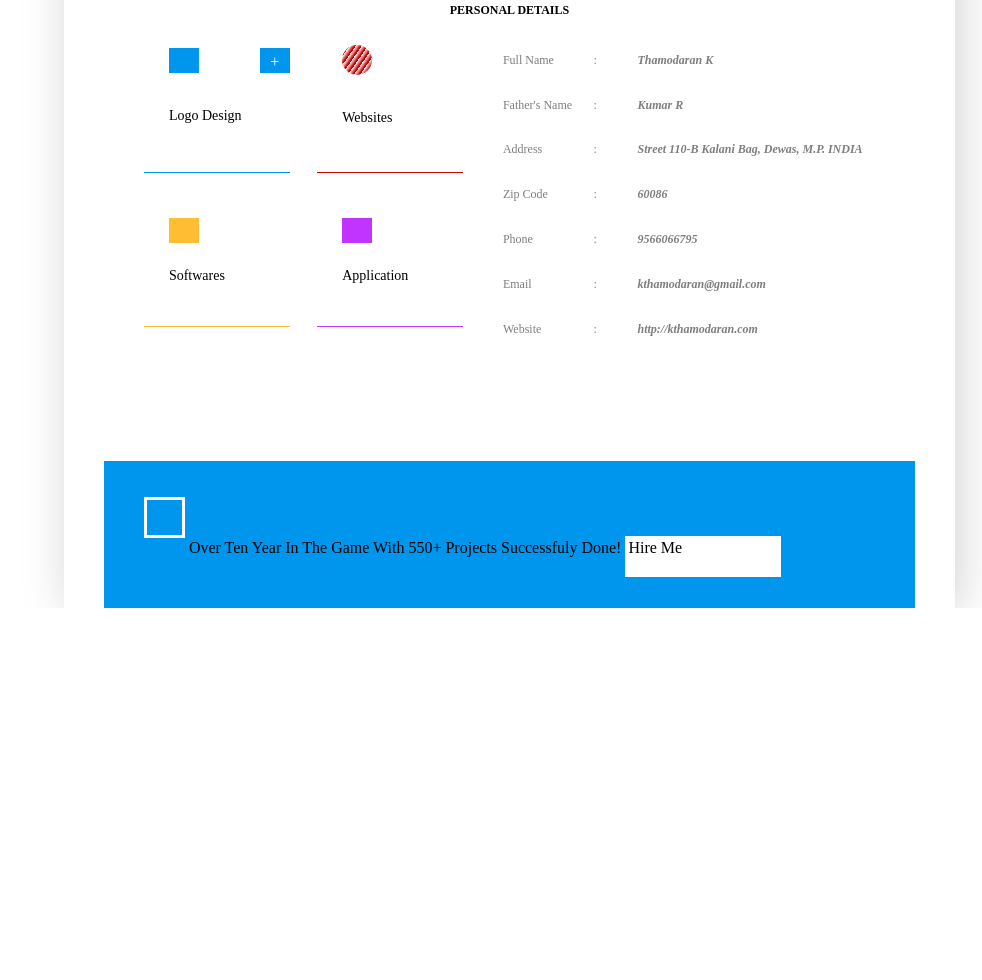
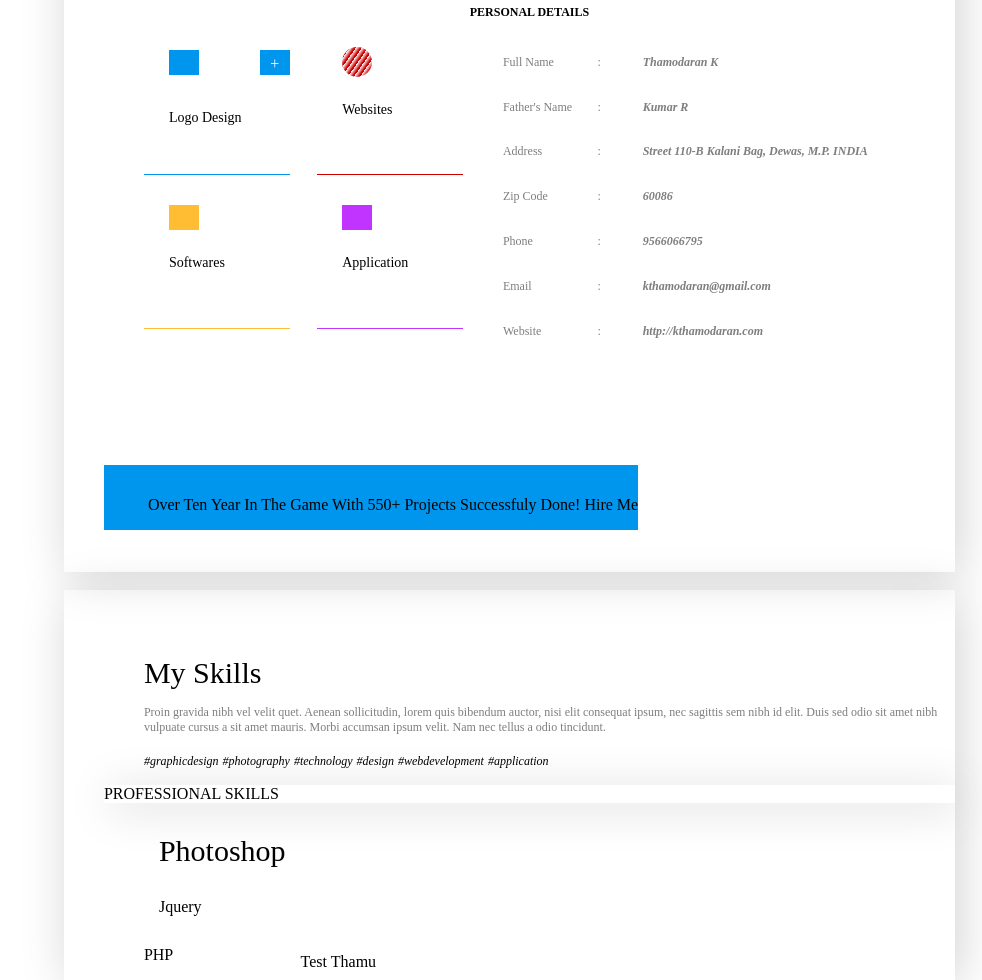
Before and after one commit to Thamodaran/UI-Training, a website: page app/index.html in a window 1280 px wide. Shown: the part 837-1817 px from the top of the page, without its empty margins (298-1280 px from the left). Before the commit the page ends 1445 px from the top, so only its background shows below. Drawn offline with Linux system fonts and the light colour scheme.

Commit message:
Scss code minify and remove duplicate lines in scss

```diff
--- a/app/index.html
+++ b/app/index.html
@@ -93,7 +93,7 @@
                             <div class="grid width-40 left">
                                 <div class="grid-1 left">
                                     <span class="inline-block"></span>
-                                    <span class="inline-block text-center color-text-white">+</span>
+                                    <span class="inline-block right text-center color-text-white">+</span>
                                     <span class="font-14">Logo Design</span>
                                 </div>
                                 <div class="grid-2 left">
@@ -147,7 +147,7 @@
                                 </div>
                             </div>
                         </div>
-                        <div class="grid-right-footer bg-color-default width-100 height-10 left">
+                        <div class="grid-right-footer bg-color-default left">
                             <ul>
                                 <li class="inline-block"></li>
                                 <li class="inline-block">Over Ten Year In The Game With 550+ Projects Successfuly Done!</li>
@@ -156,6 +156,38 @@
                         </div>
                     </div>
                 </div>
+
+                <div class="right-top-four box-shadow left">
+                  <div class="right-top-four-one">
+                    <ul>
+                        <li class="">My Skills</li>
+                        <li class="font-12 color-text-gray">Proin gravida nibh vel velit quet. Aenean sollicitudin, lorem quis bibendum auctor, nisi elit consequat ipsum, nec sagittis sem nibh id elit. Duis sed odio sit amet nibh vulpuate cursus a sit amet mauris. Morbi accumsan ipsum velit. Nam nec tellus a odio tincidunt.</li>
+                    </ul>
+                    <ul>
+                        <li class="inline-block font-12 italic">#graphicdesign</li>
+                        <li class="inline-block font-12 italic">#photography</li>
+                        <li class="inline-block font-12 italic">#technology</li>
+                        <li class="inline-block font-12 italic">#design</li>
+                        <li class="inline-block font-12 italic">#webdevelopment</li>
+                        <li class="inline-block font-12 italic">#application</li>
+                    </ul>
+                    <div class="box-shadow">
+                        <div>
+                            PROFESSIONAL SKILLS
+                        </div>
+                        <div class="left">
+                            <ul>
+                                <li>Photoshop</li>
+                                <li>Jquery</li>
+                                <li>PHP</li>
+                            </ul>
+                        </div>
+                    </div>
+                  </div>
+                  <div class="right-top-four-two">
+                    Test Thamu
+                  </div>
+                </div>
             </div>
         </div>
     </body>
--- a/app/scss/styles.scss
+++ b/app/scss/styles.scss
@@ -1,13 +1,10 @@
 @import "variables";
 @function font-weight($keyword) {
   	$conversion-map: (
-    	  thin: 100,
     	  hairline: 100,
-    	  extralight: 200,
     	  light: 300,
     	  extra bold: 800,
     	  size-50: 50,
-    	  size-20: 20,
     	  size-30: 30,
     	  size-14: 14,
     	  bold: bold,
@@ -190,8 +187,8 @@ li {
 .eight-zero-zero, .li-three, .li-two {
     margin: 10px 0px 0px 40px;
 }
-.right-top-three-one {
-    margin: 40px;
+.right-top-three-one, .right-top-four-one {
+    margin: 40px 0 50px 40px;
     padding: 10px 0 100px 0;
 }
 .right-top-two-right img {
@@ -207,14 +204,33 @@ li {
     margin: 25px 0px 50px 80px;
     width: 120px;
 }
-.right-top-three {
+.right-top-three, .right-top-four {
     margin: 2% 0 0 0;
 }
-.right-top-three-one li:nth-child(2) {
+.right-top-three-one ul, .right-top-four-one ul {
+    &:first-child {
+        li {
+            &:last-child {
                 padding: 15px 0 0 0;
             }
-.right-top-three-one li:first-child {
+        }
+    }
+}
+.right-top-three-one ul, .right-top-four-one ul {
+    &:first-child {
+        li {
+            &:first-child {
                 @include font-size('size-30');
+            }
+        }
+    }
+}
+.right-top-four-one ul {
+    &:last-child {
+        li {
+            padding: 15px;
+        }
+    }
 }
 .right-top-three-one > div {
     margin-top: 5%;
@@ -241,6 +257,10 @@ li {
     color: $color-gray;
     @extend .font-12;
 }
+@mixin grid-margin-display($margin, $display) {
+    margin: $margin;
+    display: $display;
+}
 .grid-1, .grid-2, .grid-3, .grid-4 {
     @include height-width(49%, 35%);
     @include pad(0 0 0 25px);
@@ -263,55 +283,70 @@ li {
 .inline-block {
     display: inline-block;
 }
-.grid-1 span:nth-child(1), .grid-1 span:nth-child(2), .grid-3 span:nth-child(1), .grid-4 span:nth-child(1) {
+.grid-span-first-child {
     @include height-width(20px, 30px);
     margin-top: 30px;
     background-color: $default-color;
     padding-top: 5px;
 }
-.grid-1 span:nth-child(2) {
+.grid-1 span {
+    &:first-child {
+        @extend .grid-span-first-child;
+    }
+    &:nth-child(2) {
+        @extend .grid-span-first-child;
+    }
+}
+.grid-3 span, .grid-4 span {
+    &:first-child {
+        @extend .grid-span-first-child;
+    }
+}
+.right {
     float: right;
 }
-.grid-1 span:nth-child(3), .grid-2 span:nth-child(2) {
-    margin-top: 35px;
-    display: block;
+.grid-1 span {
+    &:last-child {
+      @include grid-margin-display(35px 0 0 0, block);
       float: clear;
     }
-.grid-2 span:nth-child(1) {
+}
+.grid-2-span-last-child {
+    @include grid-margin-display(25px 0 0 0, block);
+    float: clear;
+}
+.grid-2 span {
+    &:first-child {
         @include height-width(30px, 30px);
         @include pad(0 0 0 0);
         margin-top: 27px;
         background: repeating-linear-gradient(-55deg,#cc0000,#cc0000 1px,#FFFFFF 5px,#333 2px)
     }
-.grid-3 span:nth-child(1), .grid-4 span:nth-child(1) {
-    margin-top: 45px;
+    @extend .grid-2-span-last-child
+}
+.grid-3 span {
+    &:first-child {
         background-color: #ffbd33;
     }
-.grid-3 span:nth-child(2), .grid-4 span:nth-child(2) {
-    margin-top: 25px;
-    display: block;
+    @extend .grid-2-span-last-child;
 }
-.grid-4 span:nth-child(1) {
+.grid-4 span {
+    &:first-child {
         background-color: #c133ff;
     }
-.grid-right-row div:nth-child(3) {
+    &:last-child {
+        @include grid-margin-display(25px 0 0 0, block);
+    }
+}
+.italic {
+    font-style: italic;
+}
+.grid-right-row div {
+    &:nth-child(3) {
         padding-left: 40px;
-    font-style: italic;
+        @extend .italic;
+    }
 }
 .grid-right-row div:nth-child(2) {
     padding-left: 20px;
 }
-.grid-right-footer li:nth-child(3) {
-    @include height-width(35px, 150px);
-    border: 3px solid $color-white;
-    margin: 20px 0px 15px 0;
-    background-color: $color-white;
-}
-.width-100 {
-    width: 100%;
-}
-.grid-right-footer li:nth-child(1) {
-    @include height-width(35px, 35px);
-    border: 3px solid white;
-    margin: 20px 0px 15px 0;
-}
```
Also changed, not shown: app/css/styles.css, dist/css/styles.min.css, dist/index.html. Lines whose indentation alone changed are shown as unchanged.
